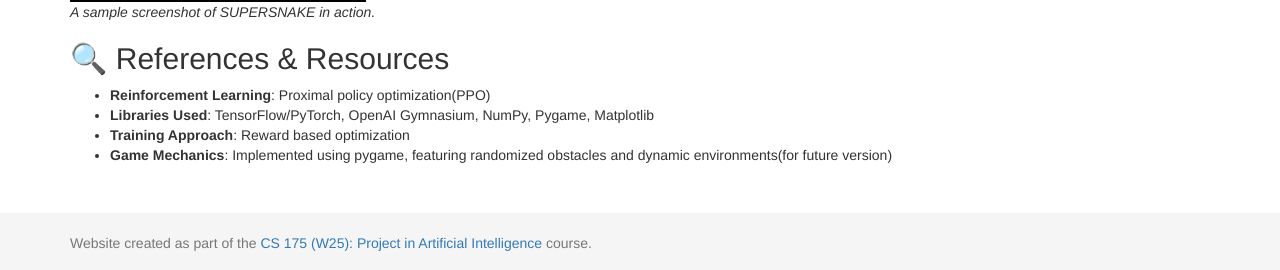
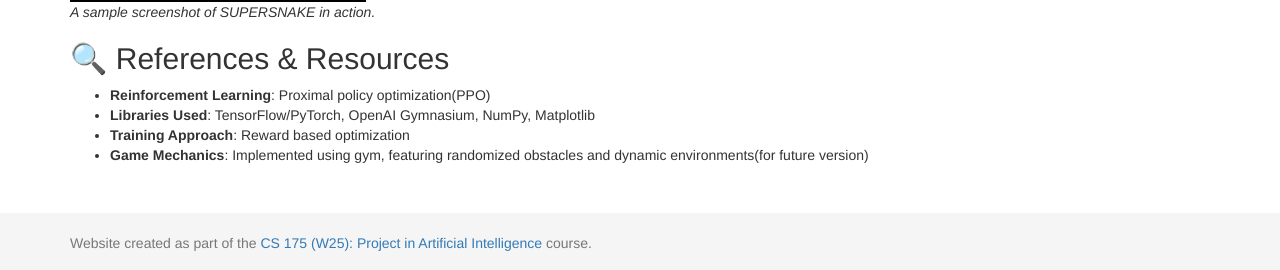
Before and after one commit to mcthoma1/backbench, a Jekyll site: the page built from docs/index.md, in a window 1280 px wide. Shown: the part 627-897 px from the top of the page. Built offline with Jekyll 4.4.1, drawn with Linux system fonts in a browser that asks for light colours.

Commit message:
index changed

```diff
--- a/docs/index.md
+++ b/docs/index.md
@@ -23,6 +23,6 @@ _A sample screenshot of SUPERSNAKE in action._
 ## 🔍 References & Resources
 
 - **Reinforcement Learning**: Proximal policy optimization(PPO)
-- **Libraries Used**: TensorFlow/PyTorch, OpenAI Gymnasium, NumPy, Pygame, Matplotlib
+- **Libraries Used**: TensorFlow/PyTorch, OpenAI Gymnasium, NumPy, Matplotlib
 - **Training Approach**: Reward based optimization
-- **Game Mechanics**: Implemented using pygame, featuring randomized obstacles and dynamic environments(for future version)
+- **Game Mechanics**: Implemented using gym, featuring randomized obstacles and dynamic environments(for future version)
```
